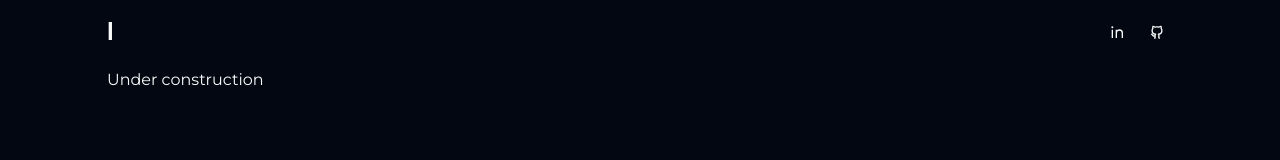
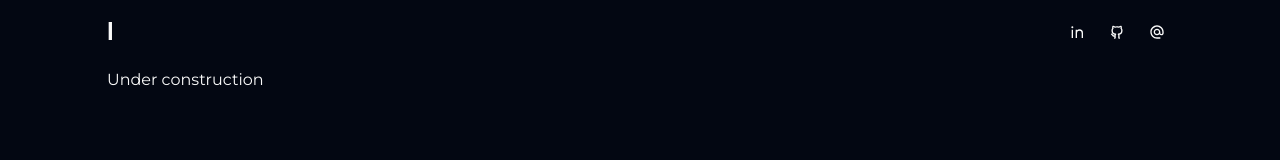
Before and after one commit to lkaric/lazar.sh, a Next.js app: page / in a window 1280 px wide. Shown: the top 160 px of the page. Built offline with nearby package versions, Linux system fonts and the light colour scheme; a web font is replaced by a local one.

Commit message:
feat: :sparkles: adding mail to header

```diff
--- a/src/components/header/Header.tsx
+++ b/src/components/header/Header.tsx
@@ -1,6 +1,7 @@
 import Link from 'next/link';
 
 import { RiGithubLine, RiLinkedinLine } from 'react-icons/ri';
+import { MdOutlineAlternateEmail } from 'react-icons/md';
 
 import { Magnetize } from '../magnetize';
 
@@ -34,6 +35,14 @@ const Header: React.FC = () => {
             <RiGithubLine />
           </a>
         </Magnetize>
+        <Magnetize>
+          <Link
+            href="/contact"
+            className="hover:text-orange-600 transition-colors p-2"
+          >
+            <MdOutlineAlternateEmail />
+          </Link>
+        </Magnetize>
       </div>
     </header>
   );
```
